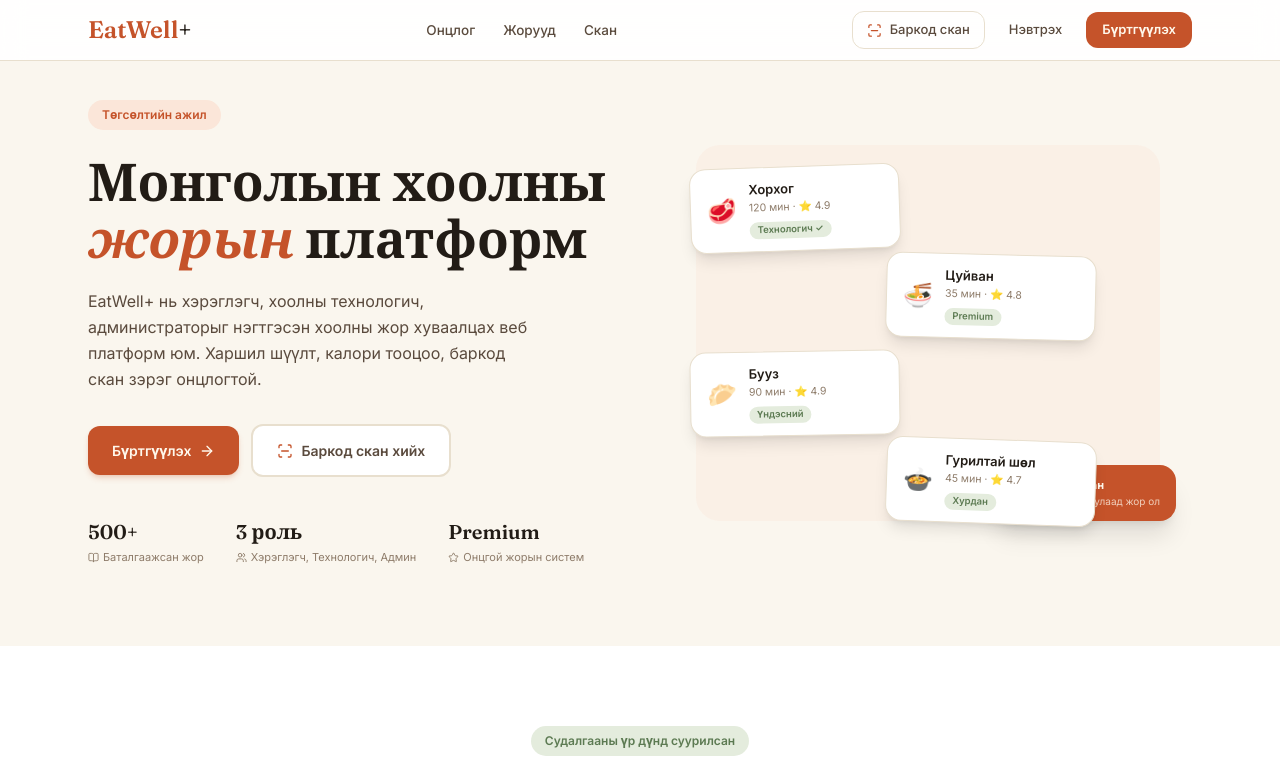
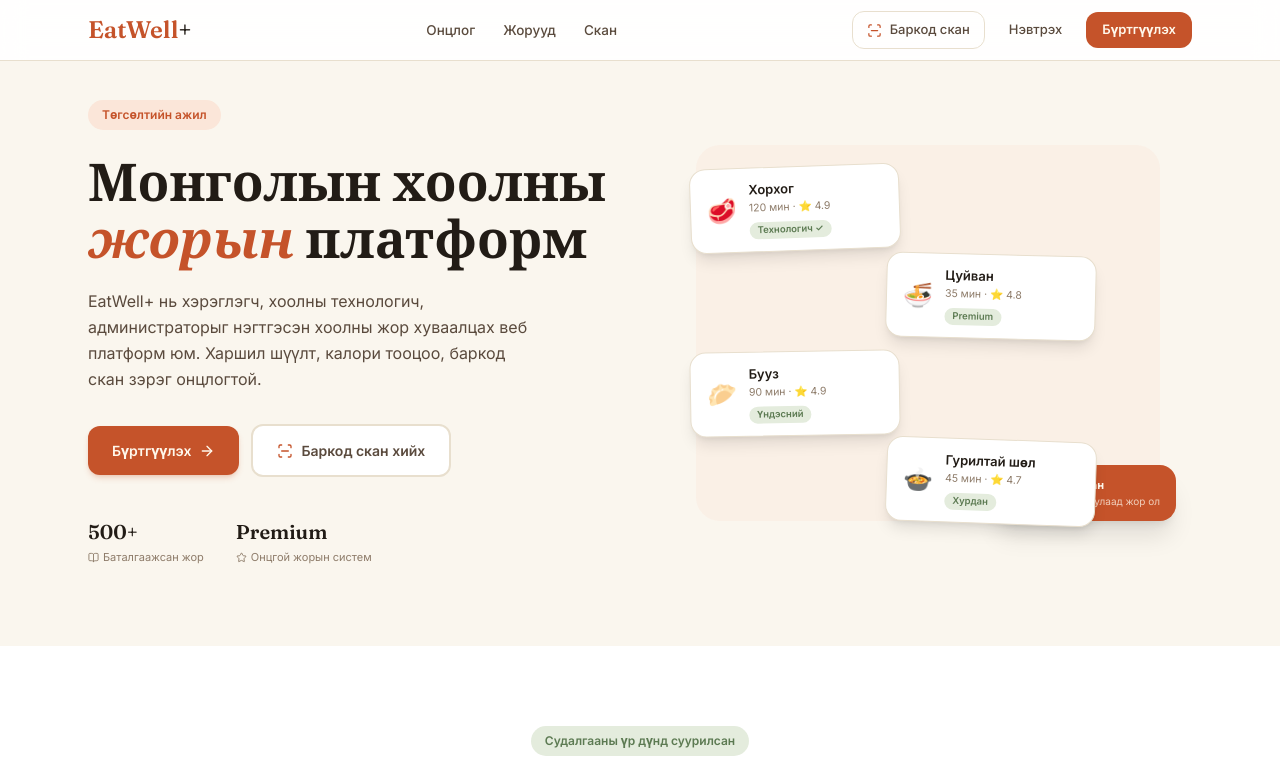
Before and after one commit to greiskiiee/eatwell, a Next.js app in the folder frontend/: page / in a window 1280 px wide. Shown: the top 782 px of the page. Built offline with nearby package versions, Linux system fonts and the light colour scheme.

Commit message:
small design fix

```diff
--- a/frontend/src/components/HeroSection.tsx
+++ b/frontend/src/components/HeroSection.tsx
@@ -6,7 +6,7 @@ import { ArrowRight, ScanLine, Star, Users, BookOpen } from "lucide-react";
 
 const STATS = [
   { icon: BookOpen, value: "500+", label: "Баталгаажсан жор" },
-  { icon: Users, value: "3 роль", label: "Хэрэглэгч, Технологич, Админ" },
+  // { icon: Users, value: "3 роль", label: "Хэрэглэгч, Технологич, Админ" },
   { icon: Star, value: "Premium", label: "Онцгой жорын систем" },
 ];
 
--- a/frontend/src/components/LandingFooter.tsx
+++ b/frontend/src/components/LandingFooter.tsx
@@ -42,7 +42,7 @@ export function LandingFooter() {
           ))}
         </div>
         <div className="border-t border-white/10 pt-6 flex flex-col sm:flex-row justify-between gap-2 text-[12px]">
-          <span>© 2026 EatWell+ · Дипломын ажил · МХТДС</span>
+          <span>© 2026 EatWell+ · Дипломын ажил · МХТС</span>
           <span>🇲🇳 Монгол Улс</span>
         </div>
       </div>
```
